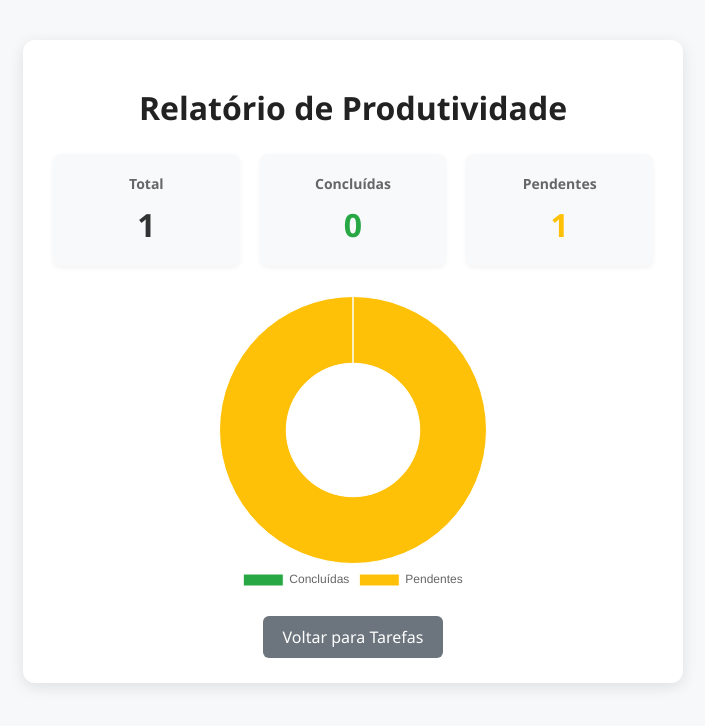
After one commit to DevGabrielBrM/todo-list-projeto-software, a Flask app: page /estatisticas in a window 1280 px wide. The commit adds this page. Shown: the top 726 px of the page, without its empty margins (287-992 px from the left). Run offline with Flask 3, Linux system fonts and the light colour scheme; tables that the repository leaves empty hold one stand-in row (values such as "Sample post").

Commit message:
Sprint Final

```diff
--- a/Codigo/app.py
+++ b/Codigo/app.py
@@ -1,7 +1,6 @@
-from flask import Flask, render_template, request, redirect, url_for
+from flask import Flask, render_template, request, redirect, url_for, jsonify
 import os
 import sqlite3
-
 
 BASE_DIR = os.path.dirname(os.path.abspath(__file__))
 
@@ -13,12 +12,10 @@ app = Flask(
 
 DB_PATH = os.path.join(BASE_DIR, 'instance', 'tarefas.db')
 
-
 def conectar():
     conn = sqlite3.connect(DB_PATH)
     conn.row_factory = sqlite3.Row
     return conn
-
 
 def criar_tabela():
     conn = conectar()
@@ -39,7 +36,6 @@ def index():
     conn.close()
     return render_template('index.html', tarefas=tarefas)
 
-
 @app.route('/add', methods=['POST'])
 def add_tarefa():
     nome = request.form['nome']
@@ -50,7 +46,6 @@ def add_tarefa():
         conn.close()
     return redirect(url_for('index'))
 
-
 @app.route('/tarefas/<int:id>/concluir', methods=['POST'])
 def concluir(id):
     conn = conectar()
@@ -58,7 +53,6 @@ def concluir(id):
     conn.commit()
     conn.close()
     return redirect(url_for('index'))
-
 
 @app.route('/tarefas/<int:id>', methods=['POST'])
 def editar(id):
@@ -70,7 +64,6 @@ def editar(id):
         conn.close()
     return redirect(url_for('index'))
 
-
 @app.route('/tarefas/<int:id>/excluir', methods=['POST'])
 def excluir_tarefa_route(id):
     conn = conectar()
@@ -79,6 +72,27 @@ def excluir_tarefa_route(id):
     conn.close()
     return redirect(url_for('index'))
 
+# --- NOVAS ROTAS DA SPRINT 4 ---
+
+@app.route('/relatorio')
+def relatorio_json():
+    """Retorna os dados em formato JSON para o gráfico"""
+    conn = conectar()
+    total = conn.execute('SELECT COUNT(*) FROM tarefas').fetchone()[0]
+    concluidas = conn.execute('SELECT COUNT(*) FROM tarefas WHERE status = "CONCLUIDA"').fetchone()[0]
+    pendentes = conn.execute('SELECT COUNT(*) FROM tarefas WHERE status = "PENDENTE"').fetchone()[0]
+    conn.close()
+
+    return jsonify({
+        'total': total,
+        'concluidas': concluidas,
+        'pendentes': pendentes
+    })
+
+@app.route('/estatisticas')
+def pagina_relatorio():
+    """Renderiza a página HTML do relatório"""
+    return render_template('relatorio.html')
 
 if __name__ == '__main__':
     criar_tabela()
--- a/Codigo/templates/index.html
+++ b/Codigo/templates/index.html
@@ -7,6 +7,11 @@
 </head>
 <body>
     <div class="container">
+        <!-- Botão para acessar o relatório -->
+        <div style="text-align: right; margin-bottom: 10px;">
+            <a href="/estatisticas" style="text-decoration: none; color: #007bff; font-weight: bold;">📊 Ver Relatório</a>
+        </div>
+
         <h1>Minhas Tarefas</h1>
 
         <!-- Formulário de Adição -->
--- /dev/null
+++ b/Codigo/templates/relatorio.html
@@ -0,0 +1,118 @@
+<!DOCTYPE html>
+<html lang="pt-br">
+<head>
+    <meta charset="UTF-8">
+    <title>Relatório de Tarefas</title>
+    <link rel="stylesheet" href="{{ url_for('static', filename='style.css') }}">
+    <!-- Importando Chart.js para o gráfico -->
+    <script src="https://cdn.jsdelivr.net/npm/chart.js"></script>
+    <style>
+        .dashboard-cards {
+            display: flex;
+            gap: 20px;
+            margin-bottom: 30px;
+            justify-content: center;
+        }
+        .card {
+            background: #f8f9fa;
+            padding: 20px;
+            border-radius: 8px;
+            text-align: center;
+            flex: 1;
+            box-shadow: 0 2px 5px rgba(0,0,0,0.05);
+        }
+        .card h3 { margin: 0; font-size: 14px; color: #666; }
+        .card p { margin: 10px 0 0; font-size: 32px; font-weight: bold; color: #333; }
+
+        .chart-container {
+            position: relative;
+            height: 300px;
+            width: 100%;
+            display: flex;
+            justify-content: center;
+        }
+        .btn-voltar {
+            display: block;
+            width: fit-content;
+            margin: 20px auto 0;
+            text-decoration: none;
+            background-color: #6c757d;
+            color: white;
+            padding: 10px 20px;
+            border-radius: 6px;
+        }
+    </style>
+</head>
+<body>
+    <div class="container">
+        <h1>Relatório de Produtividade</h1>
+
+        <!-- Cartões com contadores -->
+        <div class="dashboard-cards">
+            <div class="card">
+                <h3>Total</h3>
+                <p id="total">0</p>
+            </div>
+            <div class="card">
+                <h3>Concluídas</h3>
+                <p id="concluidas" style="color: #28a745;">0</p>
+            </div>
+            <div class="card">
+                <h3>Pendentes</h3>
+                <p id="pendentes" style="color: #ffc107;">0</p>
+            </div>
+        </div>
+
+        <!-- Área do Gráfico -->
+        <div class="chart-container">
+            <canvas id="meuGrafico"></canvas>
+        </div>
+
+        <a href="/" class="btn-voltar">Voltar para Tarefas</a>
+    </div>
+
+    <script>
+        // Ao carregar a página, busca os dados do back-end
+        document.addEventListener('DOMContentLoaded', function() {
+            fetch('/relatorio')
+                .then(response => response.json())
+                .then(dados => {
+                    // Atualiza os números na tela
+                    document.getElementById('total').innerText = dados.total;
+                    document.getElementById('concluidas').innerText = dados.concluidas;
+                    document.getElementById('pendentes').innerText = dados.pendentes;
+
+                    // Cria o gráfico
+                    criarGrafico(dados.concluidas, dados.pendentes);
+                })
+                .catch(error => console.error('Erro ao buscar dados:', error));
+        });
+
+        function criarGrafico(concluidas, pendentes) {
+            const ctx = document.getElementById('meuGrafico').getContext('2d');
+            new Chart(ctx, {
+                type: 'doughnut', // Tipo de gráfico (rosca)
+                data: {
+                    labels: ['Concluídas', 'Pendentes'],
+                    datasets: [{
+                        data: [concluidas, pendentes],
+                        backgroundColor: [
+                            '#28a745', // Verde
+                            '#ffc107'  // Amarelo
+                        ],
+                        borderWidth: 1
+                    }]
+                },
+                options: {
+                    responsive: true,
+                    plugins: {
+                        legend: {
+                            position: 'bottom',
+                        }
+                    }
+                }
+            });
+        }
+    </script>
+</body>
+</html>
```
Also changed, not shown: Codigo/instance/tarefas.db, README.md.
